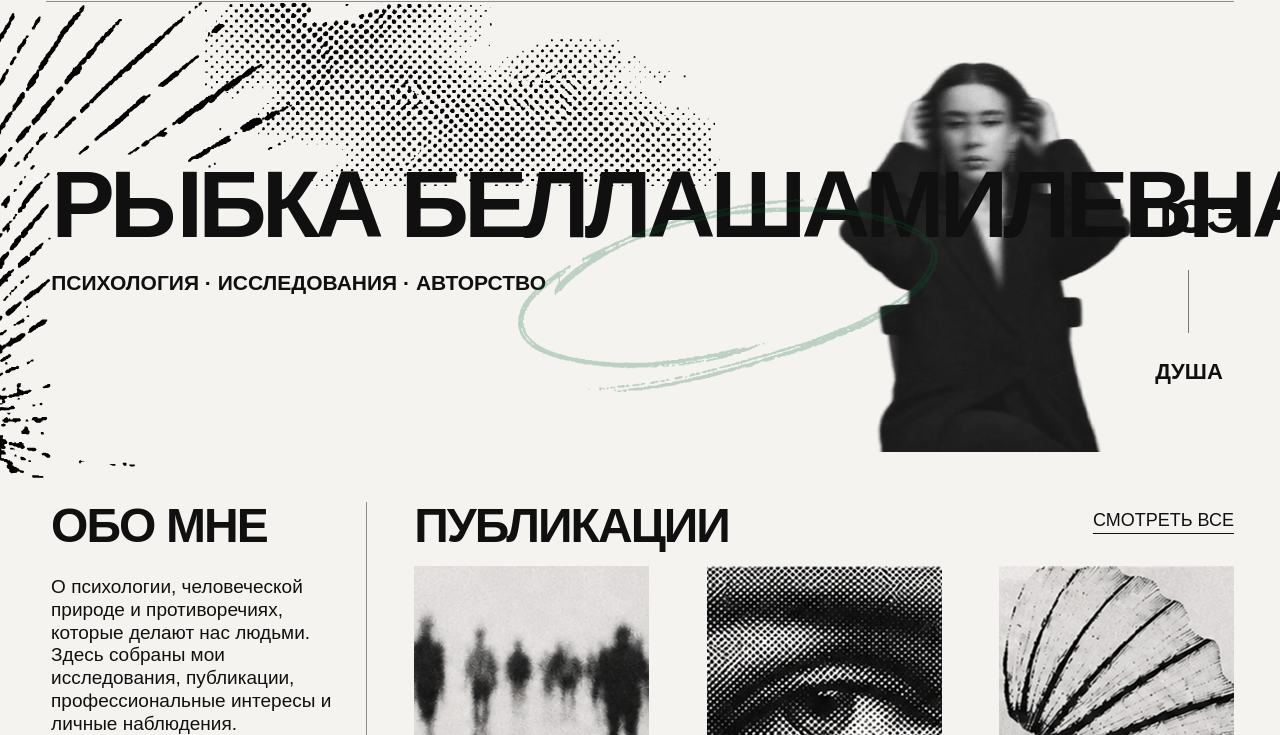
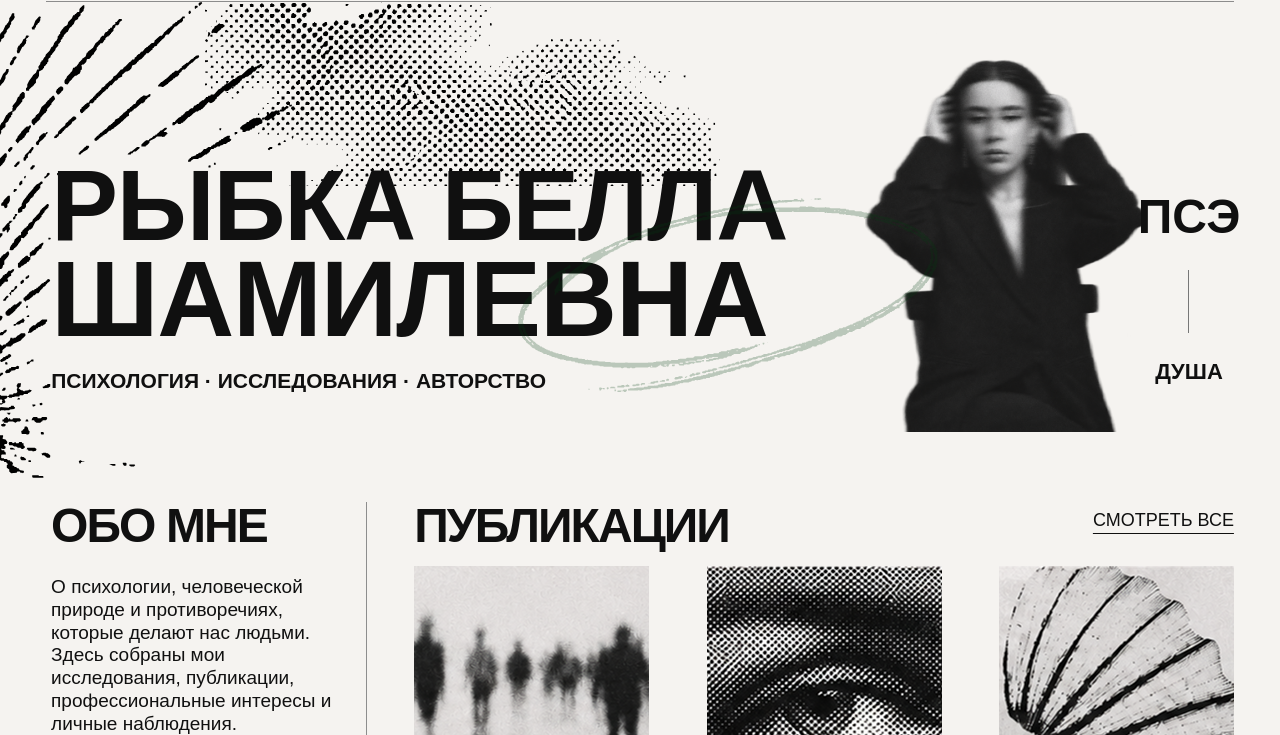
Before and after one commit to dmitriyribka27/bella_shamilevna, an Astro site: page / in a window 1280 px wide. Shown: the part 65-800 px from the top of the page. Built offline with nearby package versions, Linux system fonts and the light colour scheme; Astro itself is replaced by a stand-in of ours.

Commit message:
Match hero typography, darker green ring and larger portrait to Figma

```diff
--- a/src/styles/global.css
+++ b/src/styles/global.css
@@ -108,3 +108,14 @@
 .language-option.is-selected{box-shadow:inset 2px 0 0 var(--ink)}
 .language-note{border-top:1px solid var(--line);margin:5px 4px 2px;padding:10px 5px 4px;font:12px/1.35 Arial,Helvetica,sans-serif}
 @media(prefers-reduced-motion:reduce){.language-chevron{transition:none}}
+
+
+/* Homepage hero: match Figma's independent Arial title sizes and portrait scale. */
+@media(min-width:1080px){
+  .hero h1{font-family:Arial,Helvetica,sans-serif;font-weight:700;letter-spacing:-.012em;line-height:.91}
+  .hero-title-first,.hero-title-second{display:block;white-space:nowrap}
+  .hero-title-first{font-size:clamp(85px,7.8125vw,150px)}
+  .hero-title-second{font-size:clamp(91px,8.333333vw,160px)}
+  .hero-portrait{height:clamp(410px,33.0078vw,634px);right:10.4%;top:8px;z-index:2}
+  .hero-circle{filter:brightness(.52) saturate(1.65);opacity:1}
+}
```
